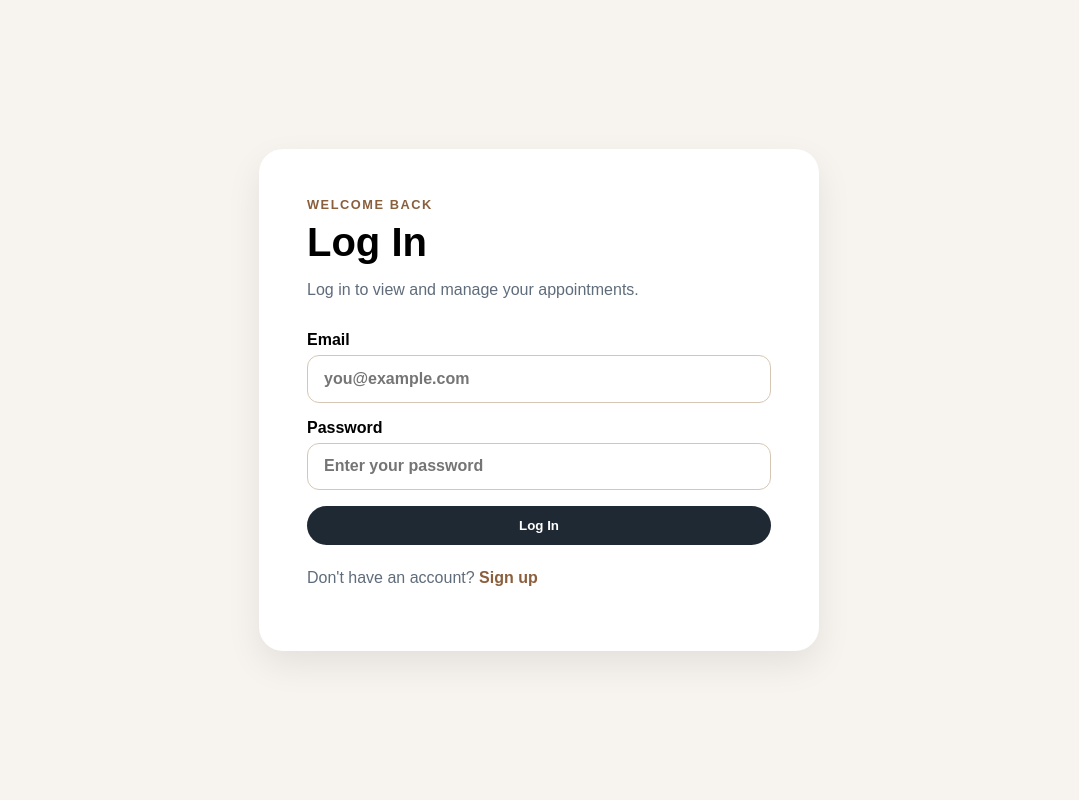
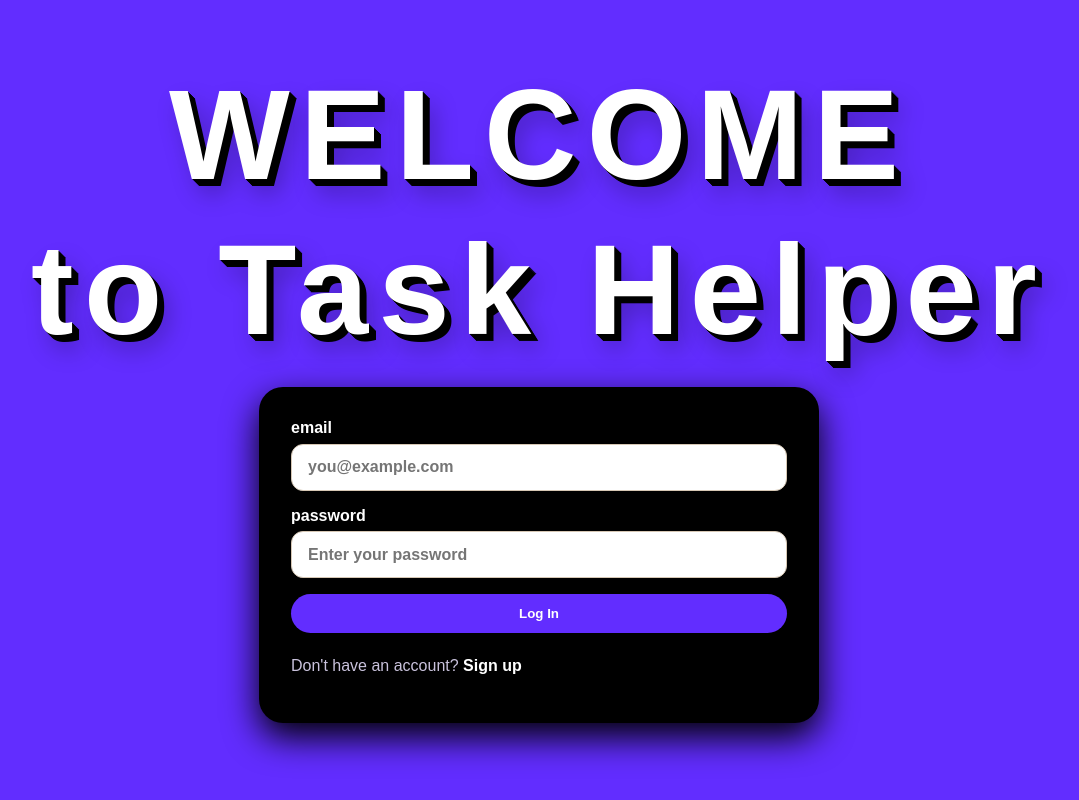
Before and after one commit to adamBlank99/appointment_scheduler_app, a React (Vite) app: page /login in a window 1280 px wide. Shown: the whole page, without its empty margins (101-1180 px from the left). Built offline with nearby package versions, Linux system fonts and the light colour scheme; no server answers.

Commit message:
Experimenting with different UI settings

```diff
--- a/src/App.css
+++ b/src/App.css
@@ -83,7 +83,7 @@
 }
 
 .primary-button {
-  background: #1f2933;
+  background: #622dff;
   color: white;
 }
 
@@ -245,7 +245,6 @@
   }
 }
 
-.auth-page,
 .form-page {
   min-height: 100vh;
   display: flex;
@@ -255,7 +254,44 @@
   background: #f7f4ef;
 }
 
-.auth-card,
+.auth-page {
+  min-height: 100vh;
+  display: flex;
+  flex-direction: column;
+  align-items: center;
+  justify-content: center;
+  gap: 2.5rem;
+  padding: 2rem;
+  background: #622dff;
+}
+
+.auth-card{
+  width: min(100%, 560px);
+  background: black;
+  padding: 2rem;
+  border-radius: 24px;
+  box-shadow: 0 14px 35px rgba(0, 0, 0, 3);
+}
+
+.auth-title {
+  margin: 0;
+  font-size: clamp(4rem, 12vw, 8rem);
+  line-height: 0.9;
+  letter-spacing: 0.08em;
+  text-align: center;
+  color: #ffffff;
+
+  text-shadow:
+    1px 1px 0 #000000,
+    2px 2px 0 #000000,
+    3px 3px 0 #000000,
+    4px 4px 0 #000000,
+    5px 5px 0 #000000,
+    6px 6px 0 #000000,
+    7px 7px 0 #000000,
+    10px 14px 25px rgba(0, 0, 0, 0.28);
+}
+
 .form-card {
   width: min(100%, 560px);
   background: white;
@@ -286,6 +322,7 @@
   display: grid;
   gap: 0.4rem;
   font-weight: 700;
+  color: white;
 }
 
 .auth-form input,
@@ -306,12 +343,12 @@
 
 .auth-footer {
   margin-top: 1.5rem;
-  color: #5f6c7b;
+  color: #c9c2dc;
 }
 
 .auth-footer a,
 .back-link {
-  color: #8b5e3c;
+  color: #ffffff;
   font-weight: 700;
   text-decoration: none;
 }
--- a/src/pages/Login.jsx
+++ b/src/pages/Login.jsx
@@ -32,18 +32,13 @@ function Login() {
 
   return (
     <main className="auth-page">
+      <h1 className="auth-title">WELCOME</h1>
+      <h1 className="auth-title">to Task Helper</h1>
       <section className="auth-card">
-        <p className="eyebrow">Welcome Back</p>
-        <h1>Log In</h1>
-        <p className="auth-text">
-          Log in to view and manage your appointments.
-        </p>
-
         {errorMessage && <p className="error-message">{errorMessage}</p>}
-
         <form className="auth-form" onSubmit={handleLogin}>
           <label>
-            Email
+            email
             <input
               type="email"
               placeholder="you@example.com"
@@ -54,7 +49,7 @@ function Login() {
           </label>
 
           <label>
-            Password
+            password
             <input
               type="password"
               placeholder="Enter your password"
```
